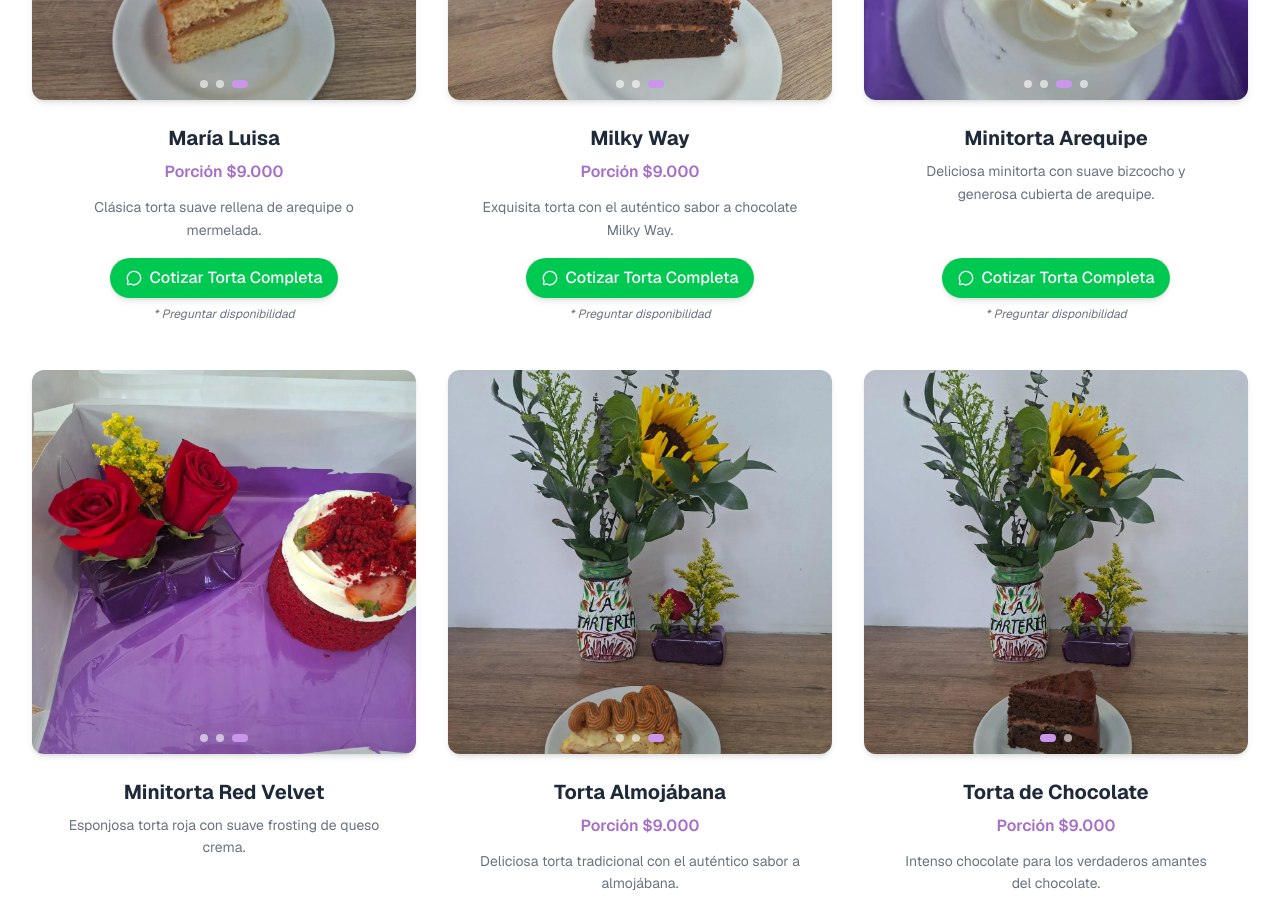
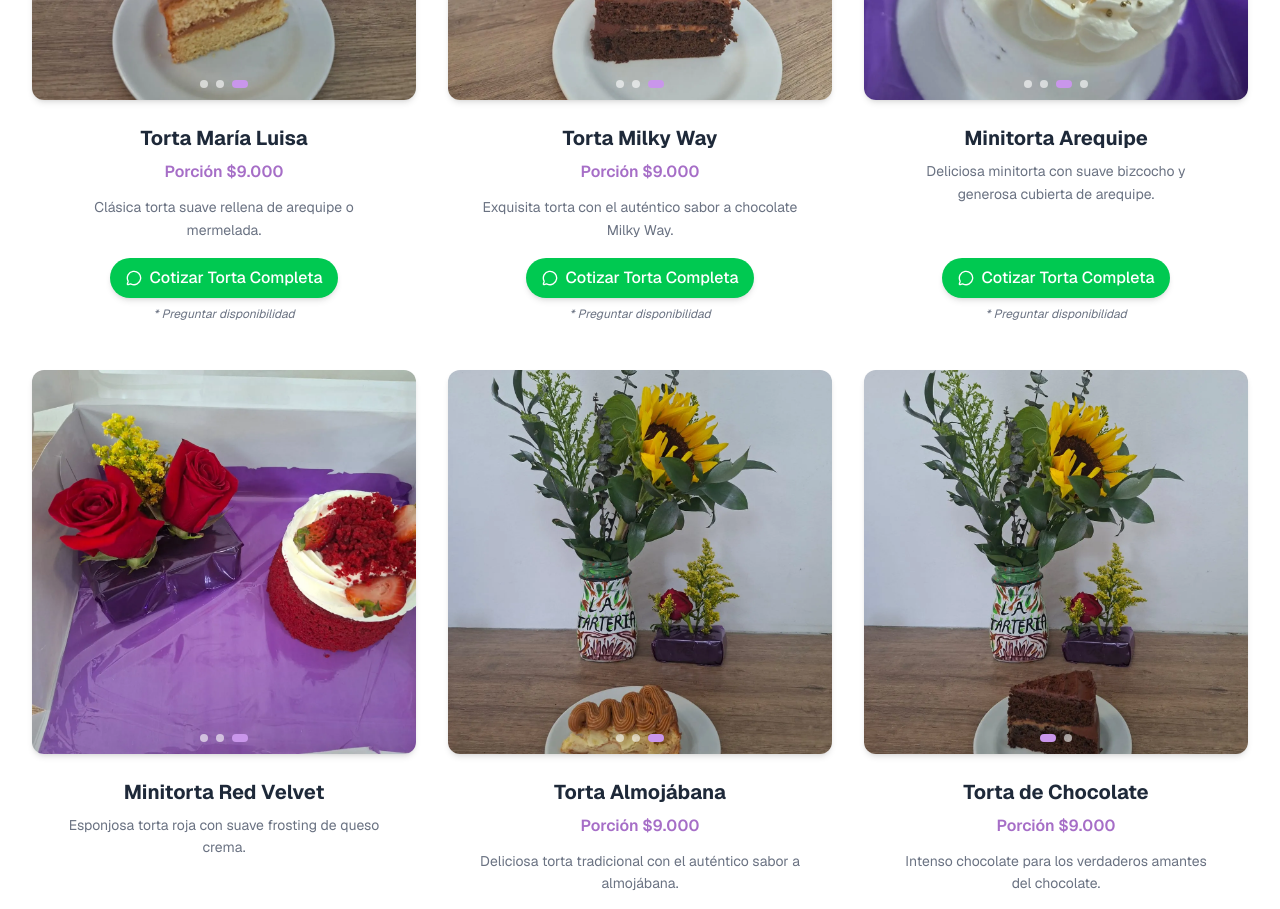
Before and after one commit to J4VJ4R/milyscakes, a Next.js app: page / in a window 1280 px wide. Shown: the part 1360-2269 px from the top of the page. Built offline with nearby package versions, Linux system fonts and the light colour scheme.

Commit message:
rename_maria_luisa_and_milky_way

```diff
--- a/src/data/menu.ts
+++ b/src/data/menu.ts
@@ -20,7 +20,7 @@ export const menuData: Category[] = [
     products: [
       {
         id: "t-1",
-        name: "María Luisa",
+        name: "Torta María Luisa",
         price: "Porción $9.000",
         image: "/img/tortas/maria-luisa/marialuisa-1.webp",
         images: [
@@ -32,7 +32,7 @@ export const menuData: Category[] = [
       },
       {
         id: "t-2",
-        name: "Milky Way",
+        name: "Torta Milky Way",
         price: "Porción $9.000",
         image: "/img/tortas/milky-way/milkyway-1.webp",
         images: [
```
